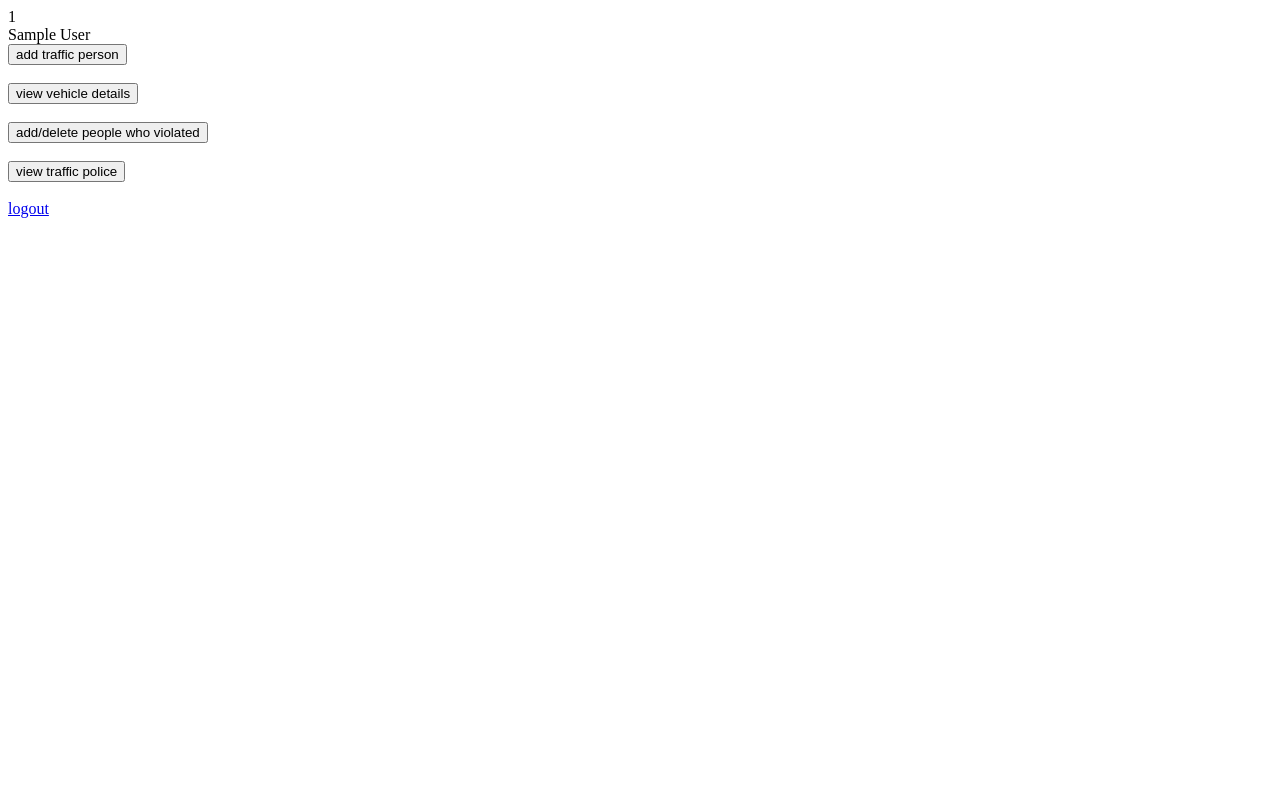
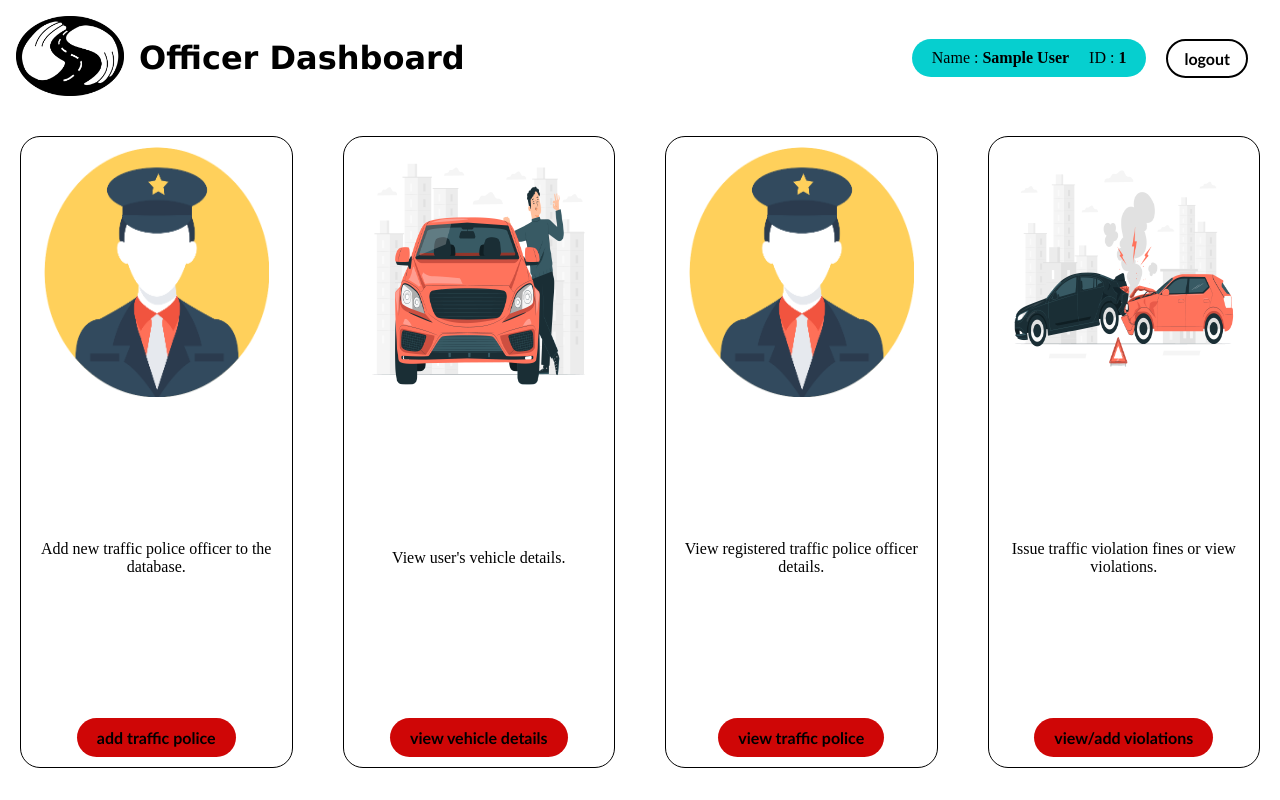
Before and after one commit to ksrisahithi/traffic-violation-database, a PHP site: page /trfperson.php in a window 1280 px wide. Run offline with PHP 8.4, Linux system fonts and the light colour scheme; the visitor is signed in with stand-in values (Sample User, id 1).

Commit message:
website ui

```diff
--- a/connection.php
+++ b/connection.php
@@ -3,7 +3,7 @@
     function open_conn(){
         $servername = "localhost";
         $username = "root"; // put your user name for the db server
-        $password = "mohammed"; // put your password
+        $password = "srinilaya"; // put your password
         $db = "traffic_violation";
 
         $conn = new mysqli($servername, $username, $password, $db) or die("connection failed %s\n".$conn->error);
--- /dev/null
+++ b/css/trfperson.css
@@ -0,0 +1,108 @@
+* {
+    margin: 0;
+    padding: 0;
+    box-sizing: border-box;
+}
+
+header {
+    display: flex;
+    align-items: center;
+    gap: 20px;
+    padding: 1em 2em 1em 1em;
+}
+
+.loti {
+    display: flex;
+    align-items: center;
+    gap: 15px;
+}
+
+.loti h1 {
+    font-family: Verdana, Geneva, Tahoma, sans-serif;
+}
+
+#logo {
+    height: 80px;
+}
+
+.whitespace {
+    flex: 1;
+}
+
+.dets {
+    display: flex;
+    gap: 20px;
+    border-radius: 20px;
+    padding: 10px 20px;
+    background: rgba(6,207,207,1);
+}
+
+
+.thick {
+    font-weight: 800;
+}
+
+#links {
+    display: flex;
+    align-items: center;
+    gap: 1em;
+}
+
+.nav-btn {
+    padding: .5em 1em;
+    background-color: transparent;
+    color: black;
+    text-decoration: none;
+    border-radius: 20px;
+    border: 2.5px solid black;
+    font-weight: 600;
+    font-family: 'Gill Sans', 'Gill Sans MT', Calibri, 'Trebuchet MS', sans-serif;
+}
+
+.nav-btn:hover {
+    background-color: #000;
+    color: #fff;
+}
+
+.content {
+    height: calc(100vh - (80px + 3em));
+    display: flex;
+    justify-content: center;
+    align-content: center;
+    gap: 50px;
+    padding: 20px;
+}
+
+.card {
+    width: 300px;
+    display: flex;
+    flex-direction: column;
+    align-items: center;
+    justify-content: space-between;
+    text-align: center;
+    border: 1px solid black;
+    border-radius: 20px;
+    overflow: hidden;
+    gap: 10px;
+    padding: 10px;
+    background: #fff;
+}
+
+.card img {
+    width: 90%;
+    height: 250px;
+}
+
+.card a {
+    padding: 10px 20px;
+    background: rgb(207,6,6);
+    text-decoration: none;
+    border-radius: 20px;
+    color: rgb(0,0,0);
+    font-weight: 600;
+    font-family: 'Gill Sans', 'Gill Sans MT', Calibri, 'Trebuchet MS', sans-serif;
+}
+
+.card a:hover {
+    transform: translateY(-10px);
+}
--- a/trfperson.php
+++ b/trfperson.php
@@ -14,42 +14,53 @@
     <meta charset="UTF-8">
     <meta http-equiv="X-UA-Compatible" content="IE=edge">
     <meta name="viewport" content="width=device-width, initial-scale=1.0">
+    <link rel="stylesheet" href="css/trfperson.css">
+    <link rel="preconnect" href="https://fonts.googleapis.com">
+    <link rel="preconnect" href="https://fonts.gstatic.com" crossorigin>
     <title>Traffic admin</title>
 </head>
 <body>
-    <?php
-        //session_start();
-        //$_SESSION['is_login'] = true;
+    <!-- <?php
         echo($_SESSION['id']);
         echo("<br>");
         echo($_SESSION['name']);
         echo("<br>");
-        //$_SESSION['id'] = $_SESSION['id'];
-    ?>
-    <button id="trfreg" class="float-left submit-button" >add traffic person</button><br><br>
-    <script type="text/javascript">
-        document.getElementById("trfreg").onclick = function () {
-            location.href = "/trfregister.php";
-        };
-    </script>
-    <button id = "vehicledetails" class="float-left submit-button">view vehicle details</button><br><br>
-    <script type="text/javascript">
-        document.getElementById("vehicledetails").onclick = function(){
-            location.href = "/vehicledetails.php";
-        }
-    </script>
-    <button id = "ppl" class="float-left submit-button">add/delete people who violated</button><br><br>
-    <script type="text/javascript">
-        document.getElementById("ppl").onclick = function(){
-            location.href = "/pplwhoviolated.php";
-        }
-    </script>
-    <button id = "view" class="float-left submit-button">view traffic police</button><br><br>
-    <script type="text/javascript">
-        document.getElementById("view").onclick = function(){
-            location.href = "/trafficpolice.php";
-        }
-    </script>
-    <a href = "trflogout.php">logout</a>
+    ?> -->
+    <header>
+        <div class="loti">
+            <a href="index.php"><img src="/assests/logo.png" alt="Logo" id="logo"></a>
+            <h1>Officer Dashboard</h1>
+        </div>
+        <div class="whitespace"></div>
+        <div class="dets">
+            <p><span class="thin">Name : </span><span class="thick"><?php echo($_SESSION['name']);?></span></p>
+            <p><span class="thin">ID : </span><span class="thick"><?php echo($_SESSION['id']);?></span></p>
+        </div>
+        <div id="links">
+            <a href="trflogout.php" class="nav-btn">logout</a>
+        </div>
+    </header>
+    <div class="content">
+        <div class="card">
+            <img src="assests/pngaaa.com-3777426.png" alt="">
+            <p>Add new traffic police officer to the database.</p>
+            <a href="trfregister.php">add traffic police</a>
+        </div>
+        <div class="card">
+            <img src="assests/6387974.jpg" alt="">
+            <p>View user's vehicle details.</p>
+            <a href="vehicledetails.php">view vehicle details</a>
+        </div>
+        <div class="card">
+            <img src="assests/pngaaa.com-3777426.png" alt="">
+            <p>View registered traffic police officer details.</p>
+            <a href="trafficpolice.php">view traffic police</a>
+        </div>
+        <div class="card">
+            <img src="assests/6387982.jpg" alt="">
+            <p>Issue traffic violation fines or view violations.</p>
+            <a href="pplwhoviolated.php">view/add violations</a>
+        </div>
+    </div>
 </body>
 </html>
```
Also changed, not shown: css/landingpg.css (added, +91 -0 lines), css/trlogin.css (added, +118 -0 lines), css/usrlogin.css (added, +118 -0 lines), index.php (+26 -24 lines), trflogin.php (+28 -38 lines), userlogin.php (+28 -39 lines), assests/01.png (added), assests/6387974.jpg (added), assests/6387982.jpg (added), assests/7514770.jpg (added), assests/8249795.jpg (added), assests/logo.png (added), assests/pngaaa.com-3777426.png (added), css/readme.md (deleted).
